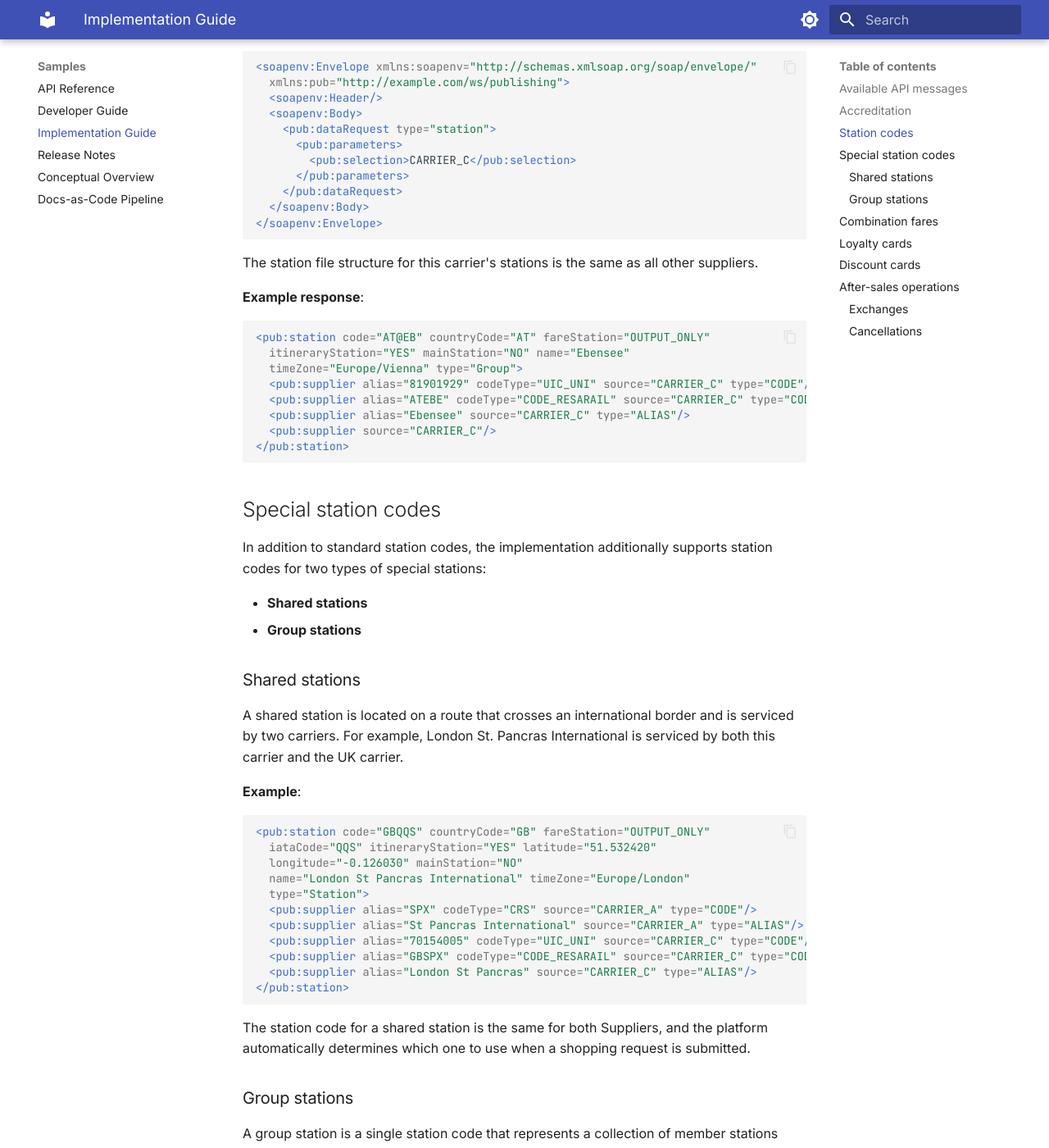
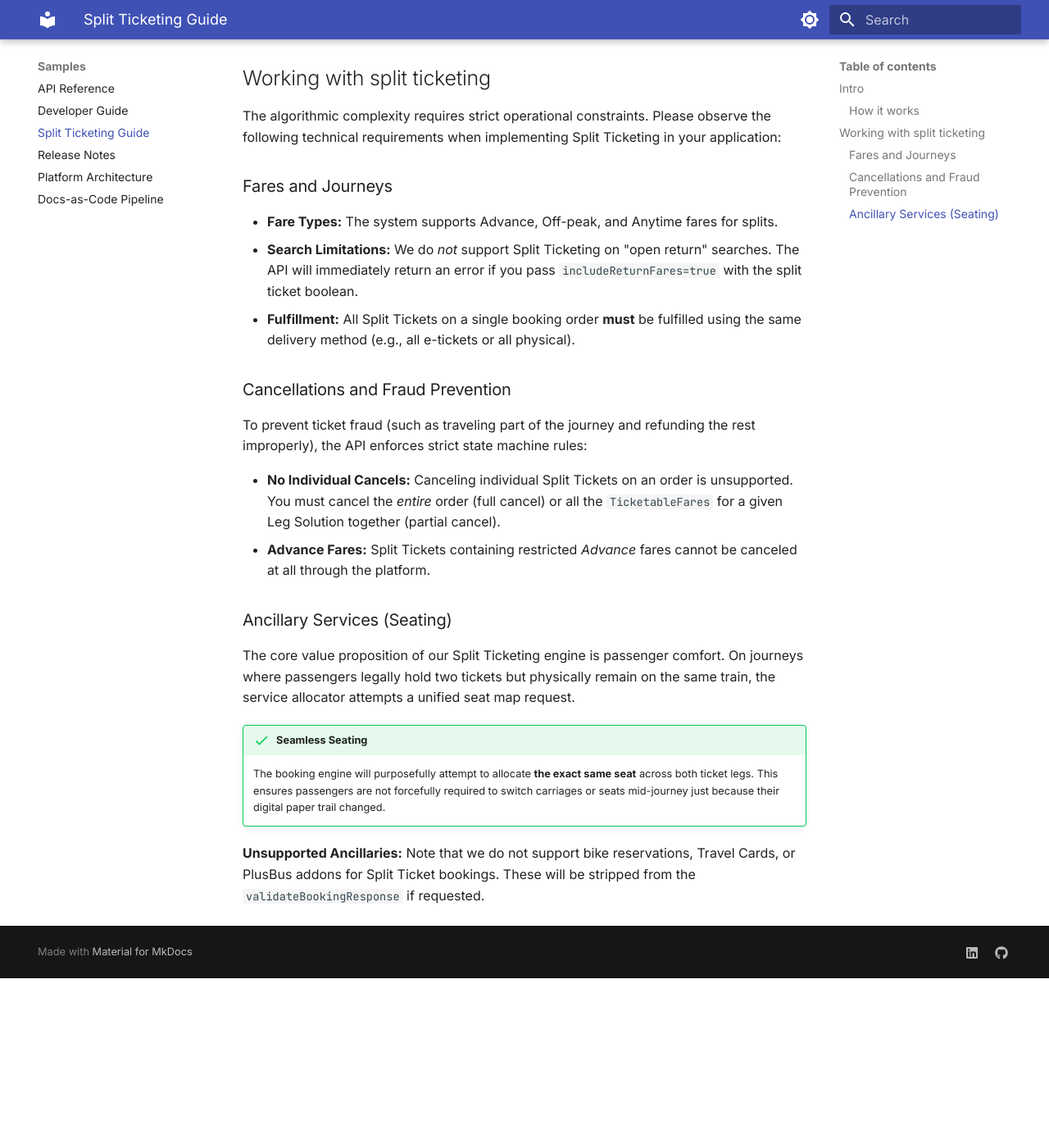
Before and after one commit to jamesdwood/james-wood-portfolio, an MkDocs documentation site: the page built from docs/samples/implementation-guide.md, in a window 1280 px wide and 1400 px high, scrolled down 1331 px. Shown: the whole window at 82% size. Built offline with MkDocs 1.6.1 and Material for MkDocs 9.7.7, drawn with Linux system fonts in a browser that asks for light colours; after the commit the page ends 2524 px from its top, so only the background shows below that; some of the changed text lies outside the part shown.

Commit message:
Add high-quality SilverOne and Split Ticketing samples with diagrams

````diff
--- a/docs/samples/implementation-guide.md
+++ b/docs/samples/implementation-guide.md
@@ -1,203 +1,71 @@
-# Implementation Guide — Carrier C (France)
+# How-To Guide: Split Ticketing
 
-!!! abstract "Sample type"
-    **Carrier-specific implementation guide** — Covers accreditation requirements, station codes, fare rules, discount cards, and loyalty programs for a specific rail operator integration.
+!!! abstract "Portfolio Context"
+    **The challenge:** The platform introduced a highly complex algorithm for "Split Ticketing" (breaking a passenger's journey into multiple sub-tickets to exploit algorithmic fare loopholes). Developers integrating this feature repeatedly failed because the business logic rules around cancellations and seat assignments were highly convoluted.
 
-!!! note "Context"
-    This sample documents the implementation specifics for a major French rail carrier. It guides integration partners through the unique requirements, station code conventions, fare combinations, and discount card handling needed to go live with this supply channel.
+    **My approach:** I wrote this domain-specific How-To guide. Rather than just giving endpoint schemas, I heavily utilized sequence diagrams (converted here to Mermaid.js) and bulleted constraints to explicitly warn developers about edge cases (like how partial cancellations are structurally forbidden). This dramatically reduced integration support tickets.
+
+    **Note:** Company specifics and URLs have been genericized.
 
 ---
 
-## Available API messages
+## Intro
 
-The following API messages are **not available** for this carrier:
+For specific regional markets, the platform provides Partners the possibility of offering customers cheaper tickets for their journeys through **Split Ticketing**.
 
-- addPaymentRequest w/Confirm¹
-- authenticatePayerRequest
-- deleteCardholderInfoRequest
-- deletePaymentTokenRequest
-- generatePaymentTokenRequest
-- getIntermediateTravelPointsRequest
+Split Ticketing works by finding combinations of tickets that together offer the same continuous physical journey but at a lower combined price than a regular end-to-end ticket.
 
-!!! info
-    ¹ Available in certain circumstances when the platform operator is the merchant of record.
+### How it works
 
-## Accreditation
+The following diagram illustrates how the pricing engine breaks down a journey from Manchester to Sheffield into two separate tickets transparently to the traveler.
 
-The carrier's quality subsidiary ensures the quality of all products and services before their distribution to the public through sales and after-sales simulations on test environments. The quality team runs a comprehensive suite of tests against web applications to ensure all accreditation standards are met before a production launch.
+```mermaid
+sequenceDiagram
+    participant User as Traveler App
+    participant Engine as Pricing Engine
+    participant C1 as Carrier Fares
 
-For information about the accreditation requirements for each Supply Channel, please see the accreditation requirements summary.
+    User->>Engine: Search: Manchester to Sheffield
 
-## Station codes
+    rect rgb(230, 240, 255)
+    Note over Engine, C1: Regular Fare Check
+    Engine->>C1: Direct Fare?
+    C1-->>Engine: £25.00
+    end
 
-A full list of station data codes for this carrier is available through the **Published Data API**, using the carrier identifier as the selection parameter.
+    rect rgb(230, 255, 230)
+    Note over Engine, C1: Split Ticketing Algorithm
+    Engine->>C1: Split at Stockport?
+    C1-->>Engine: Manchester -> Stockport (£4.00)
+    C1-->>Engine: Stockport -> Sheffield  (£13.00)
+    end
 
-**Example request**:
-```xml
-<soapenv:Envelope xmlns:soapenv="http://schemas.xmlsoap.org/soap/envelope/"
-  xmlns:pub="http://example.com/ws/publishing">
-  <soapenv:Header/>
-  <soapenv:Body>
-    <pub:dataRequest type="station">
-      <pub:parameters>
-        <pub:selection>CARRIER_C</pub:selection>
-      </pub:parameters>
-    </pub:dataRequest>
-  </soapenv:Body>
-</soapenv:Envelope>
+    Engine-->>User: Present Split Journey: £17.00 (Save £8.00)
 ```
+*(Note: Pricing shown is purely representative for explanatory purposes.)*
 
-The station file structure for this carrier's stations is the same as all other suppliers.
+## Working with split ticketing
 
-**Example response**:
-```xml
-<pub:station code="AT@EB" countryCode="AT" fareStation="OUTPUT_ONLY"
-  itineraryStation="YES" mainStation="NO" name="Ebensee"
-  timeZone="Europe/Vienna" type="Group">
-  <pub:supplier alias="81901929" codeType="UIC_UNI" source="CARRIER_C" type="CODE"/>
-  <pub:supplier alias="ATEBE" codeType="CODE_RESARAIL" source="CARRIER_C" type="CODE"/>
-  <pub:supplier alias="Ebensee" source="CARRIER_C" type="ALIAS"/>
-  <pub:supplier source="CARRIER_C"/>
-</pub:station>
-```
+The algorithmic complexity requires strict operational constraints. Please observe the following technical requirements when implementing Split Ticketing in your application:
 
-## Special station codes
+### Fares and Journeys
 
-In addition to standard station codes, the implementation additionally supports station codes for two types of special stations:
+*   **Fare Types:** The system supports Advance, Off-peak, and Anytime fares for splits.
+*   **Search Limitations:** We do *not* support Split Ticketing on "open return" searches. The API will immediately return an error if you pass `includeReturnFares=true` with the split ticket boolean.
+*   **Fulfillment:** All Split Tickets on a single booking order **must** be fulfilled using the same delivery method (e.g., all e-tickets or all physical).
 
-- **Shared stations**
-- **Group stations**
+### Cancellations and Fraud Prevention
 
-### Shared stations
+To prevent ticket fraud (such as traveling part of the journey and refunding the rest improperly), the API enforces strict state machine rules:
 
-A shared station is located on a route that crosses an international border and is serviced by two carriers. For example, London St. Pancras International is serviced by both this carrier and the UK carrier.
+*   **No Individual Cancels:** Canceling individual Split Tickets on an order is unsupported. You must cancel the *entire* order (full cancel) or all the `TicketableFares` for a given Leg Solution together (partial cancel).
+*   **Advance Fares:** Split Tickets containing restricted *Advance* fares cannot be canceled at all through the platform.
 
-**Example**:
-```xml
-<pub:station code="GBQQS" countryCode="GB" fareStation="OUTPUT_ONLY"
-  iataCode="QQS" itineraryStation="YES" latitude="51.532420"
-  longitude="-0.126030" mainStation="NO"
-  name="London St Pancras International" timeZone="Europe/London"
-  type="Station">
-  <pub:supplier alias="SPX" codeType="CRS" source="CARRIER_A" type="CODE"/>
-  <pub:supplier alias="St Pancras International" source="CARRIER_A" type="ALIAS"/>
-  <pub:supplier alias="70154005" codeType="UIC_UNI" source="CARRIER_C" type="CODE"/>
-  <pub:supplier alias="GBSPX" codeType="CODE_RESARAIL" source="CARRIER_C" type="CODE"/>
-  <pub:supplier alias="London St Pancras" source="CARRIER_C" type="ALIAS"/>
-</pub:station>
-```
+### Ancillary Services (Seating)
 
-The station code for a shared station is the same for both Suppliers, and the platform automatically determines which one to use when a shopping request is submitted.
+The core value proposition of our Split Ticketing engine is passenger comfort. On journeys where passengers legally hold two tickets but physically remain on the same train, the service allocator attempts a unified seat map request.
 
-### Group stations
+!!! success "Seamless Seating"
+    The booking engine will purposefully attempt to allocate **the exact same seat** across both ticket legs. This ensures passengers are not forcefully required to switch carriages or seats mid-journey just because their digital paper trail changed.
 
-A group station is a single station code that represents a collection of member stations within a geographical area, such as all the stations in a major city. Group station codes have a `type="Group"` attribute in the Published Data API to differentiate them from single-station codes `type="Station"`.
-
-**Example**:
-```xml
-<pub:station code="FRABP" countryCode="FR" fareStation="OUTPUT_ONLY"
-  itineraryStation="YES" mainStation="NO" name="Colomiers (localite)"
-  timeZone="Europe/Paris" type="Group">
-  <pub:supplier alias="3161146" codeType="UIC_UNI" source="CARRIER_C" type="CODE"/>
-  <pub:supplier alias="Colomiers (localite)" source="CARRIER_C" type="ALIAS"/>
-  <pub:supplier source="CARRIER_C"/>
-</pub:station>
-```
-
-!!! info
-    When a group station is specified as the origin or destination in the shopping request, the platform will return an individual member station in the response. For example, a journey to Paris might return the destination of Paris Gare du Nord.
-
-## Combination fares
-
-Certain fares for outbound/return can only be used in combination with each other.
-
-In this case, the Point-to-Point Price for each leg in the shopping response includes a `<compatiblePrices>` element containing a list of `<compatiblePriceIDRef>` elements referencing the corresponding outbound or return prices with which the fare can be combined.
-
-**Example**:
-```xml
-<compatiblePrices>
-  <compatiblePriceIDRef>PRICE_1_1</compatiblePriceIDRef>
-  <compatiblePriceIDRef>PRICE_1_2</compatiblePriceIDRef>
-  <compatiblePriceIDRef>PRICE_1_3</compatiblePriceIDRef>
-</compatiblePrices>
-```
-
-When the `createBookingRequest` message is submitted for a round trip, the platform verifies that the chosen Point-to-Point Prices are compatible with each other and **returns an error if not**.
-
-!!! info
-    Combination fare lists are included when a particular Ticketable Fare can only be combined with specific return Ticketable Fares. If there is no restriction based on the fares included in the Ticketable Fare, no combination fare list is provided.
-
-## Loyalty cards
-
-This carrier offers the ability to collect rewards through loyalty program(s). The first and last name on the order must match the name on the loyalty card for the loyalty card to be accepted.
-
-A list of valid loyalty programs can be retrieved through the Published Data API.
-
-**Example request**:
-```xml
-<soapenv:Envelope xmlns:soapenv="http://schemas.xmlsoap.org/soap/envelope/"
-  xmlns:pub="http://example.com/ws/publishing">
-  <soapenv:Header/>
-  <soapenv:Body>
-    <pub:dataRequest type="loyaltyCard">
-    </pub:dataRequest>
-  </soapenv:Body>
-</soapenv:Envelope>
-```
-
-**Example response**:
-```xml
-<pub:loyaltyCard description="Standard" marketingCarrier="CARRIER_C_EXPRESS"
-  program="FR_STANDARD"/>
-<pub:loyaltyCard description="Premium" marketingCarrier="CARRIER_C_EXPRESS"
-  program="FR_PREMIUM"/>
-<pub:loyaltyCard description="Premium Plus" marketingCarrier="CARRIER_C_INTERCITY"
-  program="FR_PREMIUM_PLUS"/>
-<pub:loyaltyCard description="Other card" marketingCarrier="CARRIER_C_INTERCITY"
-  program="FR_OTHER"/>
-```
-
-The presence of a `<loyaltyCard>` element in the shopping response indicates that the loyalty program is available for a particular Leg Solution.
-
-## Discount cards
-
-Carrier C supports a number of discount cards that enable passengers to access reduced fares. Discount card data can be provided in the shopping request and is passed through to the carrier's inventory system to return eligible discounted fares.
-
-The following discount cards are supported:
-
-| Card | Description | Age restriction |
-| :-- | :-- | :-- |
-| Youth Card | 50% discount on eligible fares | 12–27 |
-| Senior Card | 25% off peak, 50% off off-peak | 60+ |
-| Weekend Card | 25% discount for weekend travel | None |
-| Family Card | Group discount for 1–3 children travelling with an adult | Adult + children (4–11) |
-
-**Example** — Including a discount card in the shopping request:
-```xml
-<com:passengerSpecification passengerTypeCode="A">
-  <com:age>25</com:age>
-  <com:discountCards>
-    <com:discountCard>
-      <com:discountCardProgram>FR_YOUTH_CARD</com:discountCardProgram>
-      <com:discountCardNumber>1234567890</com:discountCardNumber>
-    </com:discountCard>
-  </com:discountCards>
-</com:passengerSpecification>
-```
-
-## After-sales operations
-
-### Exchanges
-
-For this carrier, exchanges are supported where the fare conditions permit. The exchange workflow follows the standard API pattern:
-
-1. Call `retrieveExchangeSummaryRequest` to get the available exchange options.
-2. Call `searchForExchangeTicketsRequest` with the new journey details.
-3. Call `processExchangeRequest` to complete the exchange.
-
-### Cancellations
-
-Cancellation rules vary by fare type. Some promotional fares are non-refundable. For refundable fares, cancellation fees may apply depending on how close to departure the cancellation is made.
-
-!!! warning
-    Always retrieve the cancellation summary first using `retrieveCancellationSummaryRequest` before processing the cancellation. The summary will show the applicable cancellation fee and the expected refund amount.
+**Unsupported Ancillaries:** Note that we do not support bike reservations, Travel Cards, or PlusBus addons for Split Ticket bookings. These will be stripped from the `validateBookingResponse` if requested.
--- a/mkdocs.yml
+++ b/mkdocs.yml
@@ -52,9 +52,9 @@ nav:
   - Samples:
       - "API Reference": samples/api-reference.md
       - "Developer Guide": samples/developer-guide.md
-      - "Implementation Guide": samples/implementation-guide.md
+      - "Split Ticketing Guide": samples/implementation-guide.md
       - "Release Notes": samples/release-notes.md
-      - "Conceptual Overview": samples/conceptual-overview.md
+      - "Platform Architecture": samples/conceptual-overview.md
       - "Docs-as-Code Pipeline": samples/docs-as-code.md
   - About: about.md
 
````
Also changed, not shown: docs/index.md (+3 -3 lines), docs/samples/conceptual-overview.md (+57 -47 lines).
